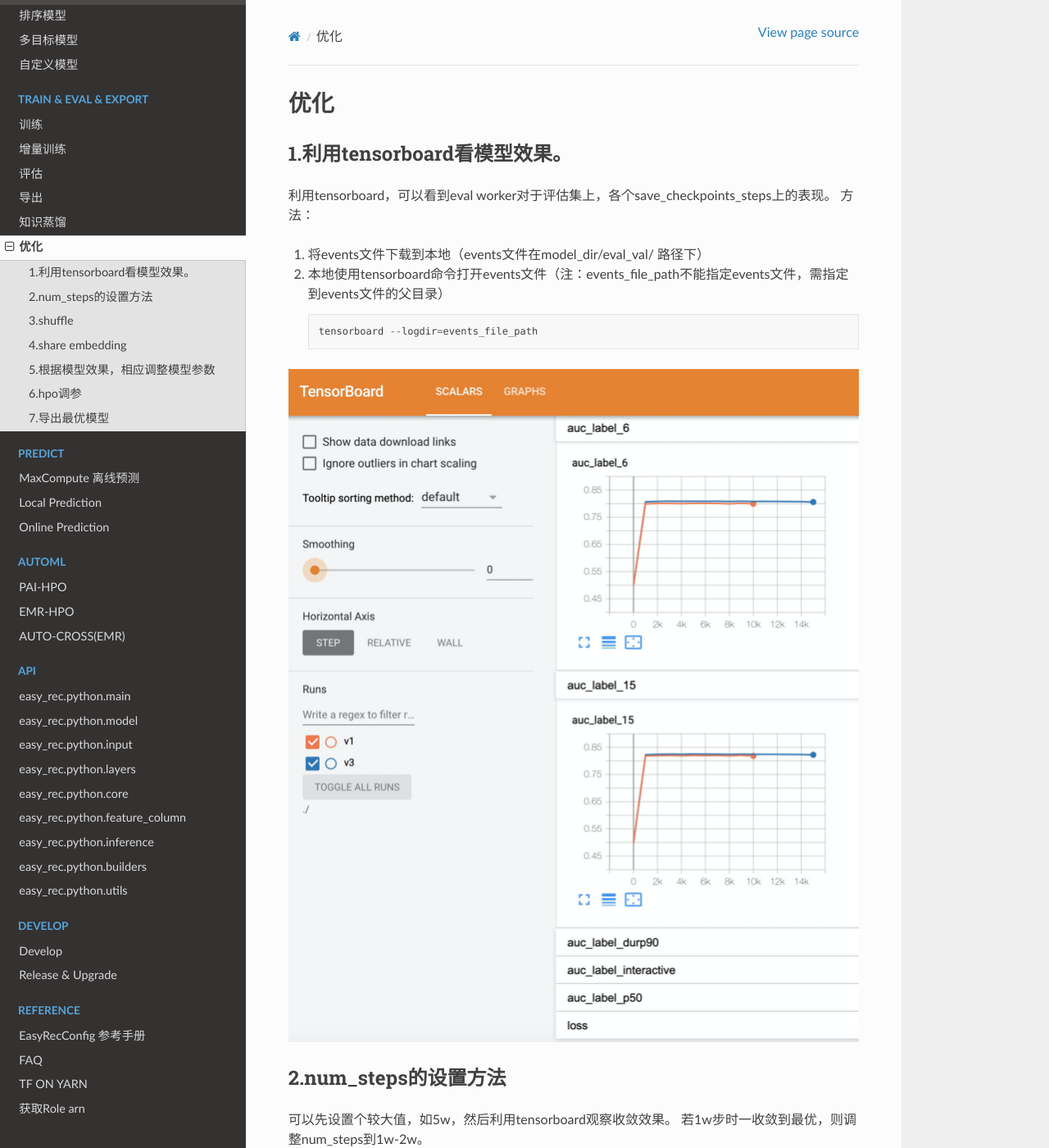
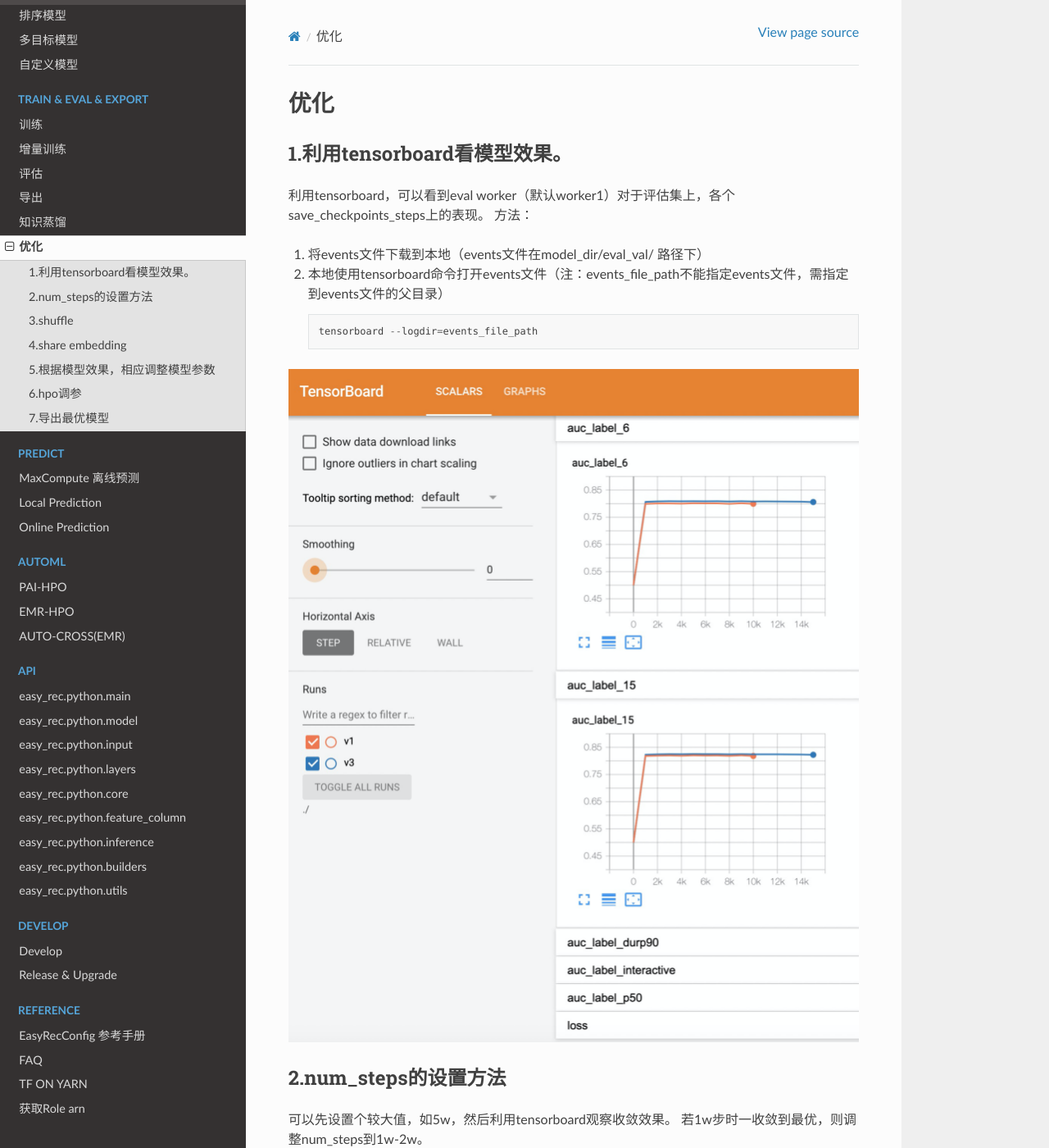
Before and after one commit to alibaba/EasyRec, a Sphinx documentation site: the page built from docs/source/optimize.md, in a window 1280 px wide and 1400 px high. Shown: the whole window at 82% size. Built offline with Sphinx 7.4.7 and the Read the Docs theme 2.0.0, drawn with Linux system fonts in a browser that asks for light colours; the version number is read from the project's files by our own code; some of the changed text lies outside the part shown.

Commit message:
update docs optimize

```diff
--- a/docs/source/optimize.md
+++ b/docs/source/optimize.md
@@ -2,7 +2,7 @@
 
 ### 1.利用tensorboard看模型效果。
 
-利用tensorboard，可以看到eval worker对于评估集上，各个save_checkpoints_steps上的表现。
+利用tensorboard，可以看到eval worker（默认worker1）对于评估集上，各个save_checkpoints_steps上的表现。
 方法：
 
 1. 将events文件下载到本地（events文件在model_dir/eval_val/ 路径下）
```
Also changed, not shown: other parts of docs/source/optimize.md (+3 -4 lines).
